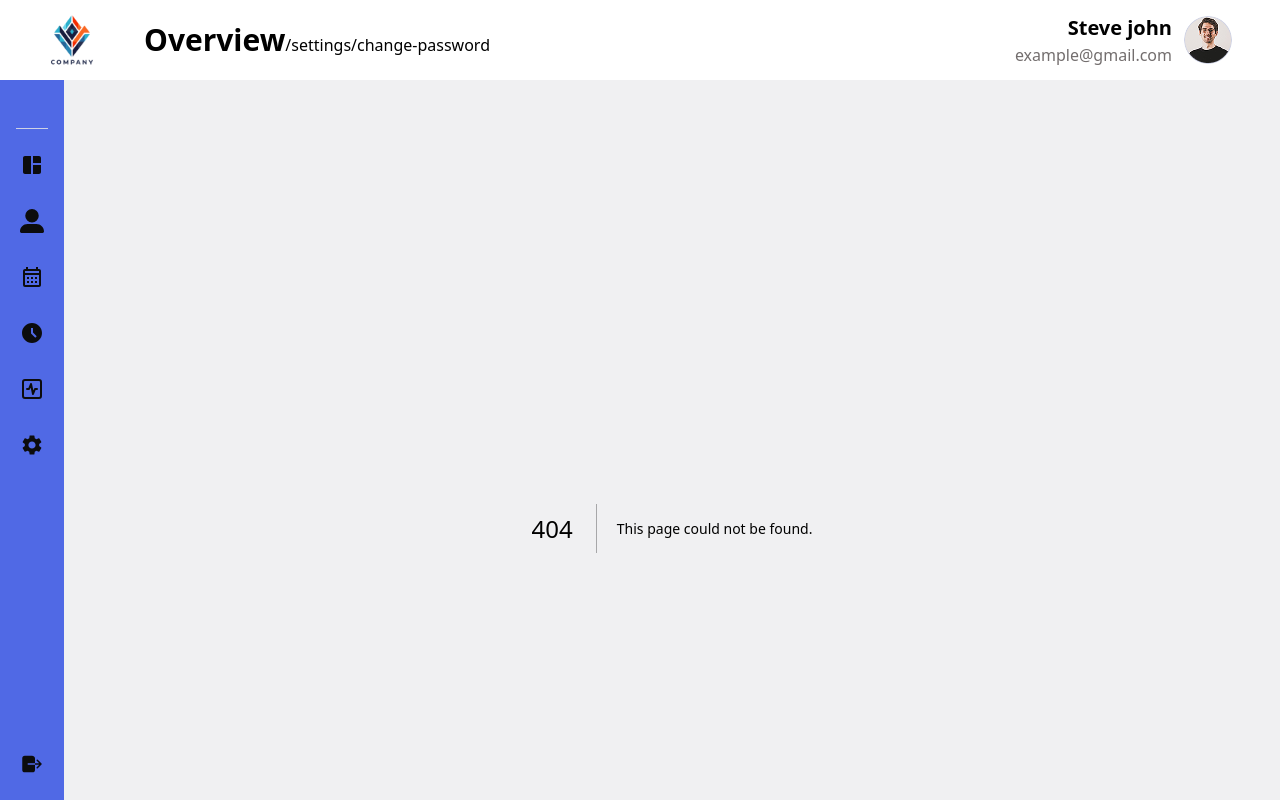
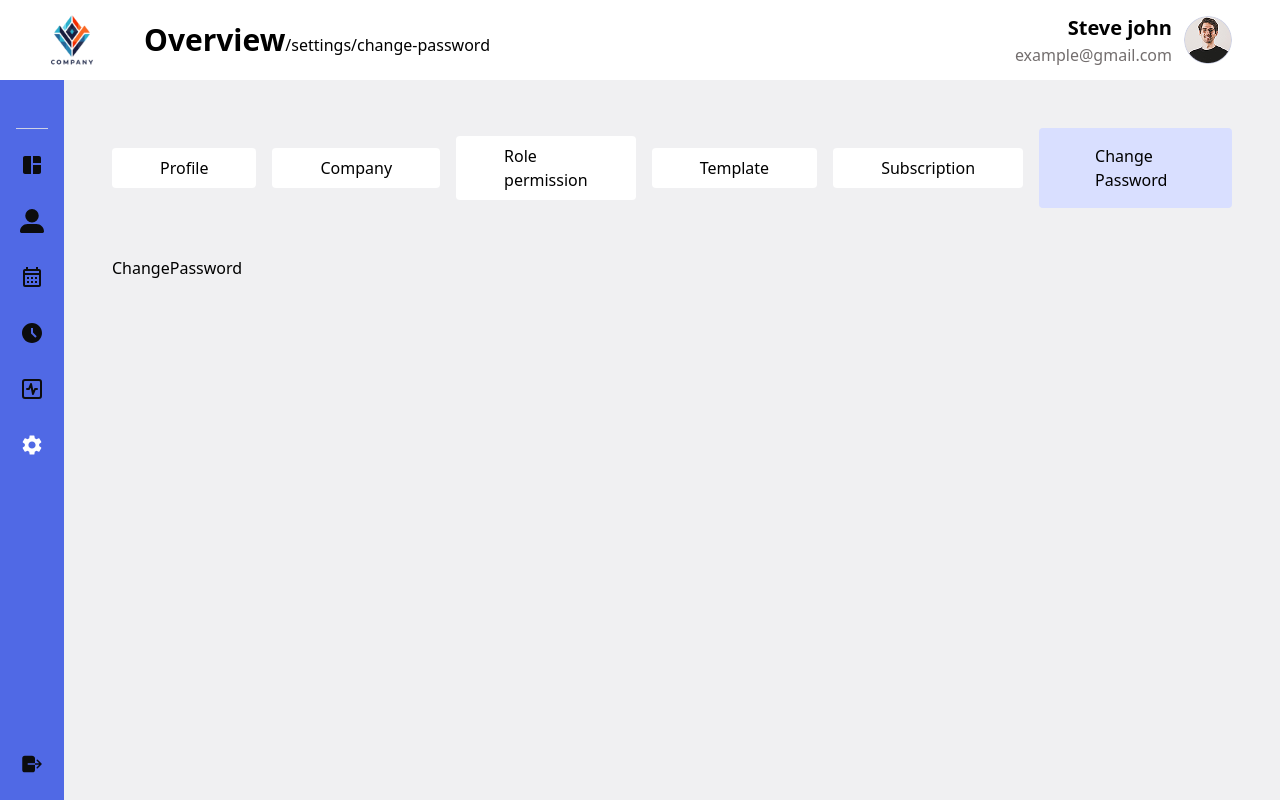
Before and after one commit to newajfireAI/TimeSheetManagament, a Next.js app: page /settings/change-password in a window 1280 px wide. Before the commit this address had no page. Built offline with nearby package versions, Linux system fonts and the light colour scheme.

Commit message:
Setting page layout design completed

```diff
--- /dev/null
+++ b/src/app/settings/(slug)/change-password/ChangePassword.jsx
@@ -0,0 +1,10 @@
+import React from 'react'
+import SettingsLayout from '../../SettingsLayout'
+
+export default function ChangePassword() {
+  return (
+    <SettingsLayout>
+        <div>ChangePassword</div>
+    </SettingsLayout>
+  )
+}
--- /dev/null
+++ b/src/app/settings/(slug)/change-password/page.js
@@ -0,0 +1,8 @@
+import React from 'react'
+import ChangePassword from './ChangePassword'
+
+export default function page() {
+  return (
+    <ChangePassword/>
+  )
+}
--- /dev/null
+++ b/src/app/settings/(slug)/subscription/SubscriptionSetting.jsx
@@ -0,0 +1,10 @@
+import React from 'react'
+import SettingsLayout from '../../SettingsLayout'
+
+export default function SubscriptionSetting() {
+  return (
+    <SettingsLayout>
+        <div>SubscriptionSetting</div>
+    </SettingsLayout>
+  )
+}
--- a/src/app/settings/(slug)/subscription/page.js
+++ b/src/app/settings/(slug)/subscription/page.js
@@ -1,7 +1,8 @@
 import React from 'react'
+import SubscriptionSetting from './SubscriptionSetting'
 
 export default function page() {
   return (
-    <div>page</div>
+    <SubscriptionSetting/>
   )
 }
--- a/src/app/settings/page.js
+++ b/src/app/settings/page.js
@@ -1,9 +1,13 @@
+import { redirect } from 'next/navigation'
 import SettingsLayout from './SettingsLayout'
 
 export default function settings({children}) {
 
 
   return (
+    <>
+    {redirect("/settings/profile")}
     <SettingsLayout>{children}</SettingsLayout>
+    </>
   )
 }
--- a/src/components/Sidebar.jsx
+++ b/src/components/Sidebar.jsx
@@ -45,6 +45,8 @@ function Sidebar() {
         }
     ]
 
+    // pathname.startsWith(link.path + "/")
+
     return (
         <div className={`bg-[#5069E5] w-[100%] h-[100%] px-4 py-6 flex flex-col justify-between`}>
             <div className=' w-full'>
@@ -52,7 +54,7 @@ function Sidebar() {
                     {NavLinks.map((navlink, idx) => (
                         <li
                             key={idx}
-                            className={`w-full text-center text-2xl transition-colors duration-200 ${Pathname === navlink.pathname ? "text-white" : "text-[#0C0C0D]"
+                            className={`w-full text-center text-2xl transition-colors duration-200 ${Pathname === navlink.pathname || Pathname.startsWith(navlink.pathname + "/") ? "text-white" : "text-[#0C0C0D]"
                                 } hover:text-white`}
                         >
                             <Link href={navlink.pathname} className="flex flex-col items-center">
```
